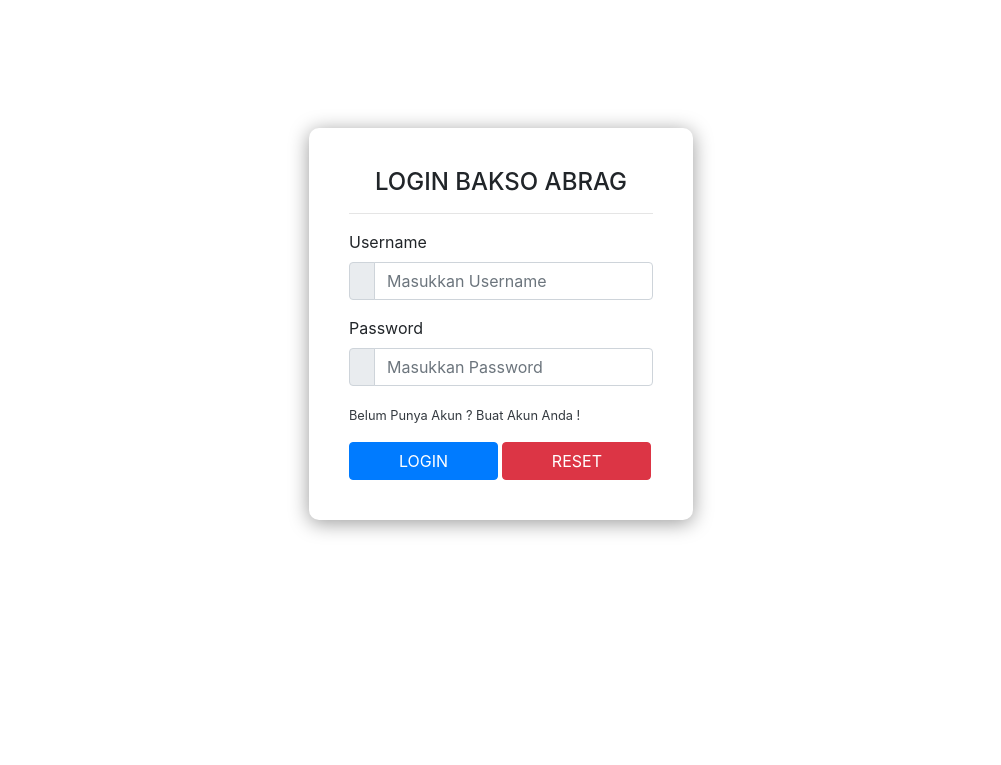
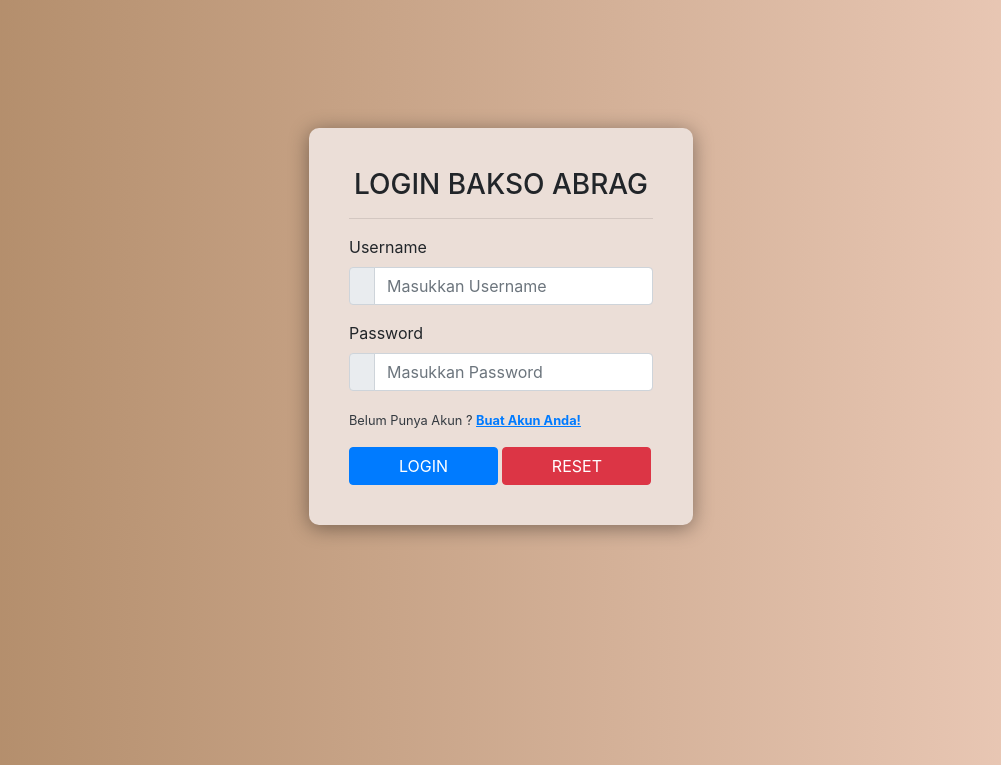
Before and after one commit to rachmafadhillah/Web-Bakso, a PHP site: page /login.php in a window 1280 px wide. Shown: the top 765 px of the page, without its empty margins (139-1140 px from the left). Run offline with PHP 8.4, Linux system fonts and the light colour scheme; some libraries are stand-ins or nearby versions.

Commit message:
Update login.php

```diff
--- a/login.php
+++ b/login.php
@@ -3,7 +3,7 @@ include 'koneksi.php';
 ?>
 
 <!doctype html>
-<html lang="en">
+<html lang="en" >
   <head>
 
     <!-- Required meta tags -->
@@ -19,17 +19,18 @@ include 'koneksi.php';
 
     <title>Login Bakso Abrag</title>
   </head>
-  <body>
+  <body style="background: linear-gradient(to right, #AD8763, #EFCEBD);">
   <!-- Form Login -->
-    <div class="container">
-      <h4 class="text-center">LOGIN BAKSO ABRAG</h4>
+    <div class="container" style="background-color:#EBDED7;">
+      <h3 class="text-center">LOGIN BAKSO ABRAG</h3>
       <hr>
       <form method="POST" action="">
         <div class="form-group">
           <label for="exampleInputEmail1">Username</label>
             <div class="input-group">
               <div class="input-group-prepend">
-                <div class="input-group-text"><i class="fas fa-user"></i></div>
+                <div class="input-group-text">
+                  <i class="fas fa-user"></i></div>
               </div>
               <input type="text" class="form-control" placeholder="Masukkan Username" name="username">
             </div>
@@ -44,7 +45,9 @@ include 'koneksi.php';
           </div>
         </div>
         <div class="mb-3" >
-          <small><a href="register.php" class="text-dark">Belum Punya Akun ? Buat Akun Anda !</a></small>
+          <small><a class="text-dark">Belum Punya Akun ? </a>
+            <a href="register.php" class="text-primary"><u><b>Buat Akun Anda!</b></u></a>
+          </small>
         </div>
         <button type="submit" name="submit" class="btn btn-primary">LOGIN</button>
         <button type="reset" name="reset" class="btn btn-danger">RESET</button>
```
